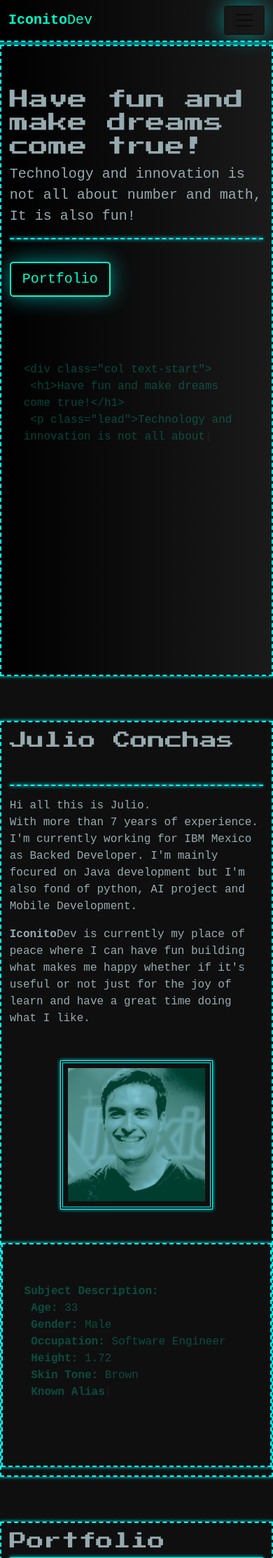
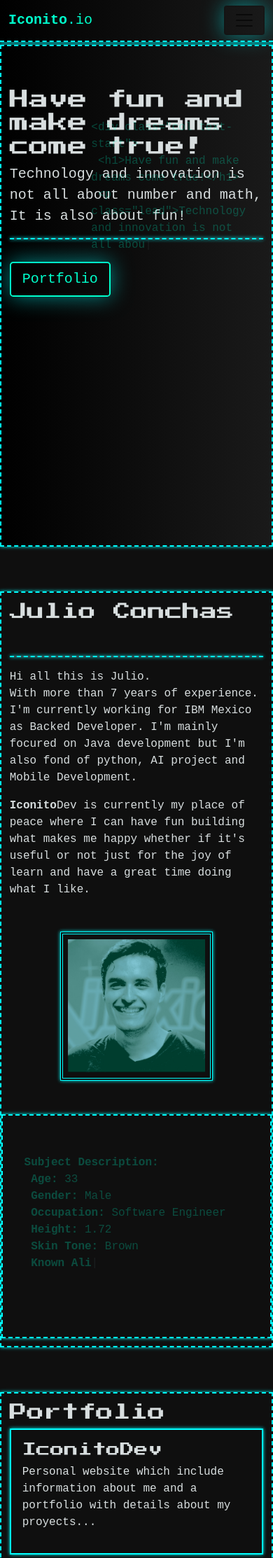
Before and after one commit to iconitodotcom/iconitodotcom, a Flask app: page / in a window 390 px wide. Shown: the top 2226 px of the page at 70% size. Run offline with Flask 3, Linux system fonts and the light colour scheme.

Commit message:
overlap hero cols for mobile version

```diff
--- a/iconitodev/static/css/core/core.css
+++ b/iconitodev/static/css/core/core.css
@@ -36,7 +36,8 @@
       color: #00ffcc !important;
   }
   .secondary-txt-color {
-      color: #96ABB0 !important;
+    /* color: #96ABB0 !important; */
+    color : #d8dedf !important;
   }
   .brand-ff {
     font-family: 'Press Start 2P', system-ui;
@@ -48,7 +49,8 @@
     font-family: 'Press Start 2P', system-ui;
     font-weight: 400;
     font-style: normal;
-    color: #96ABB0
+    /* color: #96ABB0 */
+    color : #d8dedf
   }
   .btn-retro {
     background-color: transparent;
--- a/iconitodev/static/js/core/core.js
+++ b/iconitodev/static/js/core/core.js
@@ -1,4 +1,14 @@
 new Typed('#typed-code', {
+    strings: [
+      "&lt;div class=\"col text-start\"&gt;\n&nbsp;&lt;h1&gt;Have fun and make dreams come true!&lt;/h1&gt;\n&nbsp;&lt;p class=\"lead\"&gt;Technology and innovation is not all about number and math, It is also fun!&lt;/p&gt;\n&nbsp;&lt;hr class=\"retro-line\"&gt;\n&nbsp;&lt;a href=\"#portfolio\" class=\"btn btn-retro btn-lg mt-3\"&gt;Portfolio&lt;/a&gt;\n&lt;/div&gt;",
+      ".retro-line {\n&nbsp;border:none;\n&nbsp;border-top: 2px dashed #00ffff;\n&nbsp;width:100%;\n&nbsp;margin:2rem 0;\n&nbsp;box-shadow:0 0 5px #00ffff;\n&nbsp;opacity: 1;\n}\n.code-box {\n&nbsp;padding: 20px;\n&nbsp;overflow-y: auto;\n&nbsp;white-space: preline;\n}\n#typed-code {\n&nbsp;color: #00ffcc !important;\n}"
+    ],
+    typeSpeed: 40,
+    backSpeed: 0,
+    fadeOut: true,
+    loop: true
+  });
+new Typed('#typed-code-mobile', {
     strings: [
       "&lt;div class=\"col text-start\"&gt;\n&nbsp;&lt;h1&gt;Have fun and make dreams come true!&lt;/h1&gt;\n&nbsp;&lt;p class=\"lead\"&gt;Technology and innovation is not all about number and math, It is also fun!&lt;/p&gt;\n&nbsp;&lt;hr class=\"retro-line\"&gt;\n&nbsp;&lt;a href=\"#portfolio\" class=\"btn btn-retro btn-lg mt-3\"&gt;Portfolio&lt;/a&gt;\n&lt;/div&gt;",
       ".retro-line {\n&nbsp;border:none;\n&nbsp;border-top: 2px dashed #00ffff;\n&nbsp;width:100%;\n&nbsp;margin:2rem 0;\n&nbsp;box-shadow:0 0 5px #00ffff;\n&nbsp;opacity: 1;\n}\n.code-box {\n&nbsp;padding: 20px;\n&nbsp;overflow-y: auto;\n&nbsp;white-space: preline;\n}\n#typed-code {\n&nbsp;color: #00ffcc !important;\n}"
--- a/iconitodev/templates/base.html
+++ b/iconitodev/templates/base.html
@@ -17,7 +17,7 @@
     <head>
         <meta charset="UTF-8">
         <meta name="viewport" content="width=device-width, initial-scale=1.0">
-        <title>Iconitodev - Empowering Code</title>
+        <title>Iconito.io - Empowering Code</title>
         <!-- Bootstrap v5.0 CSS -->
         <link href="https://cdn.jsdelivr.net/npm/bootstrap@5.0.2/dist/css/bootstrap.min.css" rel="stylesheet">
 
--- a/iconitodev/templates/index.html
+++ b/iconitodev/templates/index.html
@@ -15,7 +15,7 @@
 {% block content %}
 
     <!-- Hero Section -->
-    <section id="hero" class="hero" style="margin-top: 4rem;">
+    <section id="hero" class="hero d-none d-lg-block" style="margin-top: 4rem;">
         <div class="container retro-border">
             <div class="row d-inline-block d-lg-flex" id="hero-container">
                 <div class="col text-start align-self-center pt-5 pt-lg-0">
@@ -32,6 +32,26 @@
             </div>
         </div>
     </section>
+
+    <!-- Hero Section start -->
+    <section id="hero" class="hero d-lg-none" style="margin-top: 4rem">
+        <div class="container retro-border" style="min-height: 85vh;">
+            <div class="row position-relative" id="hero-container" >
+                <div class="col text-start align-self-center pt-5 pt-lg-0">
+                    <h1>Have fun and make dreams come true!</h1>
+                    <p class="lead secondary-txt-color">Technology and innovation is not all about number and math, It is also about fun!</p>
+                    <hr class="retro-line">
+                    <a href="#portfolio" class="btn btn-retro btn-lg mt-3">Portfolio</a>
+                </div>
+                <div class="col-9 offset-3 position-absolute mt-5" style="min-height: 30rem;">
+                    <div class="code-box mx-auto text-start">
+                        <span id="typed-code-mobile" class="primary-txt-color"></span>
+                    </div>
+                </div>
+            </div>
+        </div>
+    </section>
+    <!-- Hero Section end -->
 
     <!-- About Section -->
     <section id="about" style="padding-top: 4rem">
--- a/iconitodev/templates/topnav.html
+++ b/iconitodev/templates/topnav.html
@@ -1,7 +1,7 @@
 <!-- Navbar -->
 <nav class="navbar navbar-expand-lg navbar-light bg-white fixed-top retro-nav-border">
   <div class="container">
-    <a class="navbar-brand fw-bold" href="#" id="pagetitle">Iconito<span class="fw-lighter ">Dev</span></a>
+    <a class="navbar-brand fw-bold" href="#" id="pagetitle">Iconito<span class="fw-lighter ">.io</span></a>
     <button class="navbar-toggler btn-retro" type="button" data-bs-toggle="collapse" data-bs-target="#navbarNav">
       <span class="navbar-toggler-icon"></span>
     </button>
```
